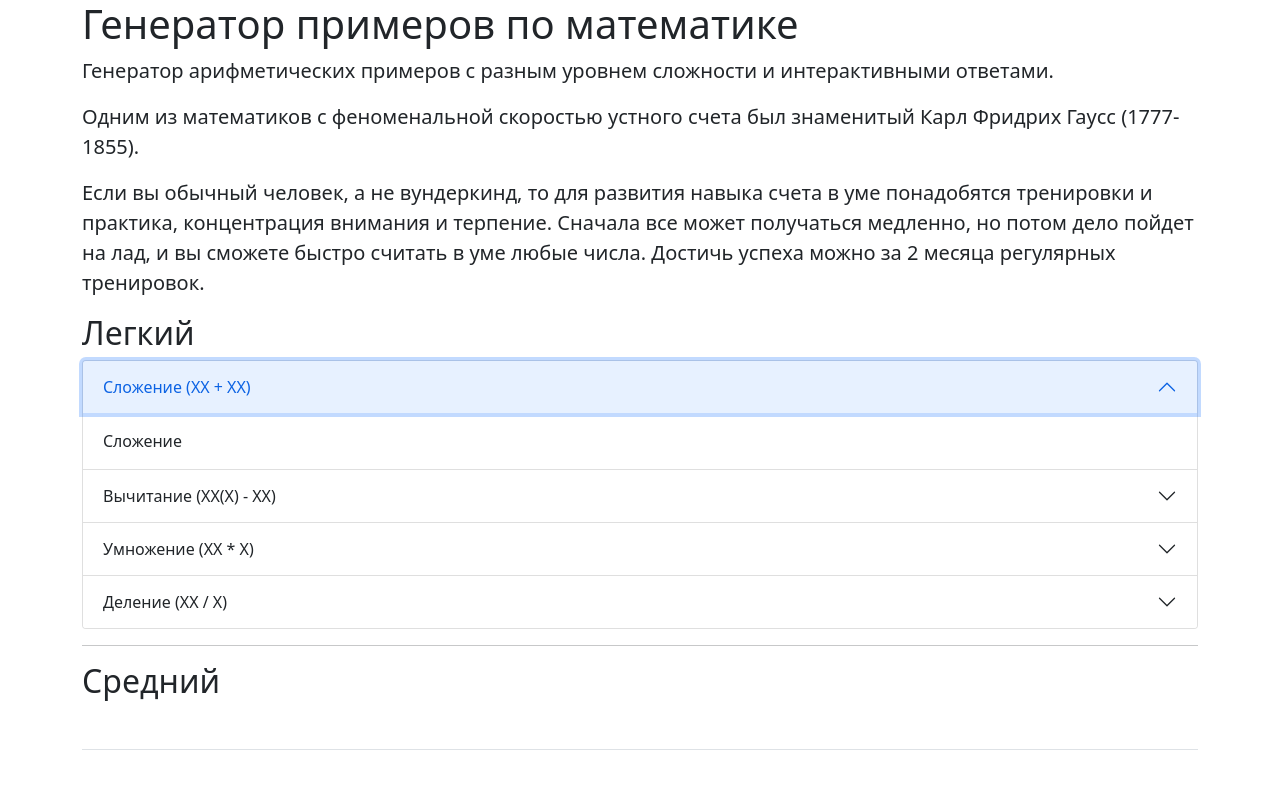
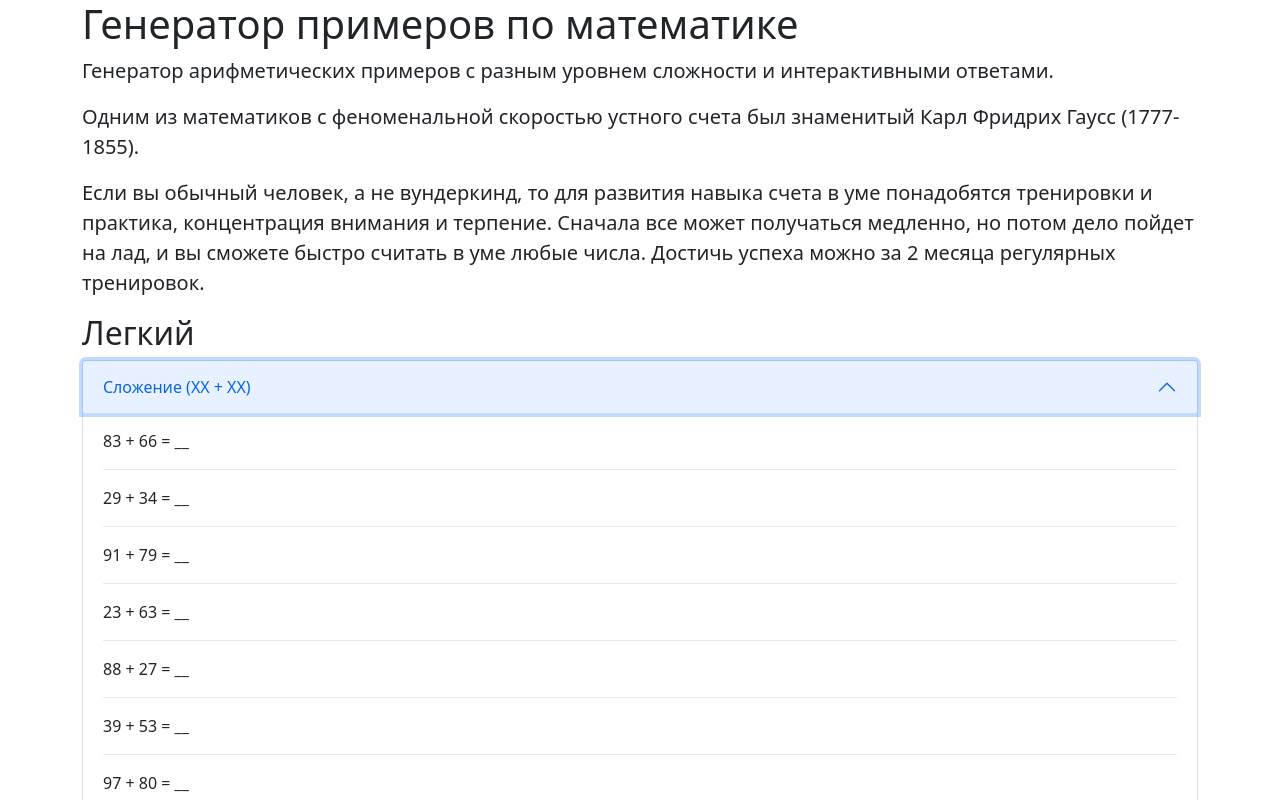
Before and after one commit to LMarkovWeb/begauss, a Vue app: page / in a window 1280 px wide. Both pictures are taken after a click on the button "Сложение (XX + XX)". Shown: the top 800 px of the page. Built offline with nearby package versions, Linux system fonts and the light colour scheme.

Commit message:
summation logic

```diff
--- a/src/Components/Summation.vue
+++ b/src/Components/Summation.vue
@@ -18,19 +18,69 @@
       aria-labelledby="headingSummation"
       data-bs-parent="#accordionExample"
     >
-      <div class="accordion-body">Сложение</div>
+      <div class="accordion-body">
+        <p v-for="val in arrRes" :key="val">
+          {{ val.a }} + {{ val.b }} =
+          <span class="res" @click='resShow = !resShow'>
+            _<strong v-if="resShow" v-on:click="resShow = true">{{ val.res }}</strong
+            >_</span
+          >
+          <hr />
+        </p>
+
+      </div>
     </div>
   </div>
 </template>
 
 <script>
 export default {
+  name: "Summation",
   props: ["level"],
   data() {
-    return {};
+    return {
+      arrRes: [],
+      resShow: false
+    };
   },
-  methods: {},
+  mounted() {
+    this.getData();
+  },
+  methods: {
+    // getRandomArbitrary(min, max) {
+    //   console.log("getRandomArbitrary");
+    //   return Math.random() * (max - min) + min;
+    // },
+    getData() {
+      for (var i = 0; i < 9; i++) {
+        let minA = Math.ceil(10);
+        let maxA = Math.floor(99);
+
+        let minB = Math.ceil(11);
+        let maxB = Math.floor(99);
+
+        let a = Math.floor(Math.random() * (maxA - minA)) + minA;
+        let b = Math.floor(Math.random() * (maxB - minB)) + minB;
+
+        this.arrRes.push({
+          a: a,
+          b: b,
+          res: a + b,
+        });
+      }
+    },
+  },
 };
 </script>
 
-<style scoped></style>
+<style scoped>
+.res {
+  cursor: help;
+}
+.res strong {
+
+}
+hr {
+  color:#aaa;
+}
+</style>
```
